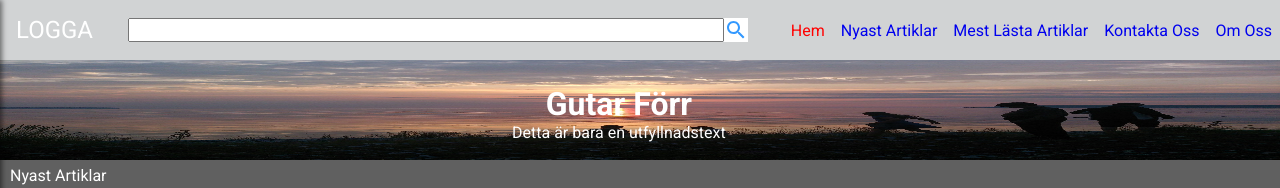
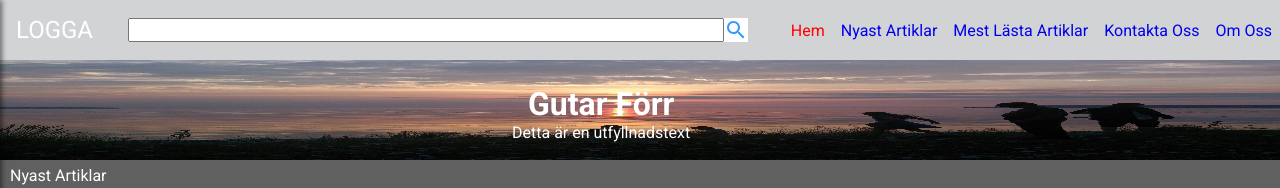
Before and after one commit to wongprom/gutar, a React (Create React App) app: page / in a window 1280 px wide. Shown: the top 188 px of the page. Built offline with nearby package versions, Linux system fonts and the light colour scheme.

Commit message:
HERO-SECTION. Removed outcomment code.

```diff
--- a/src/components/HeroSection/HeroSection.js
+++ b/src/components/HeroSection/HeroSection.js
@@ -4,10 +4,10 @@ import HeroImage from '../../images/sunset-1920x1079jpg.jpg';
 
 const heroSection = () => (
   <div className="hero-section">
-    <img src={HeroImage} alt="test" />
+    <img src={HeroImage} alt="test-image" />
     <div className="text-box">
       <h1>Gutar Förr</h1>
-      <p>Detta är bara en utfyllnadstext</p>
+      <p>Detta är en utfyllnadstext</p>
     </div>
   </div>
 );
```
Also changed, not shown: src/components/HeroSection/HeroSection.scss (+2 -15 lines).
